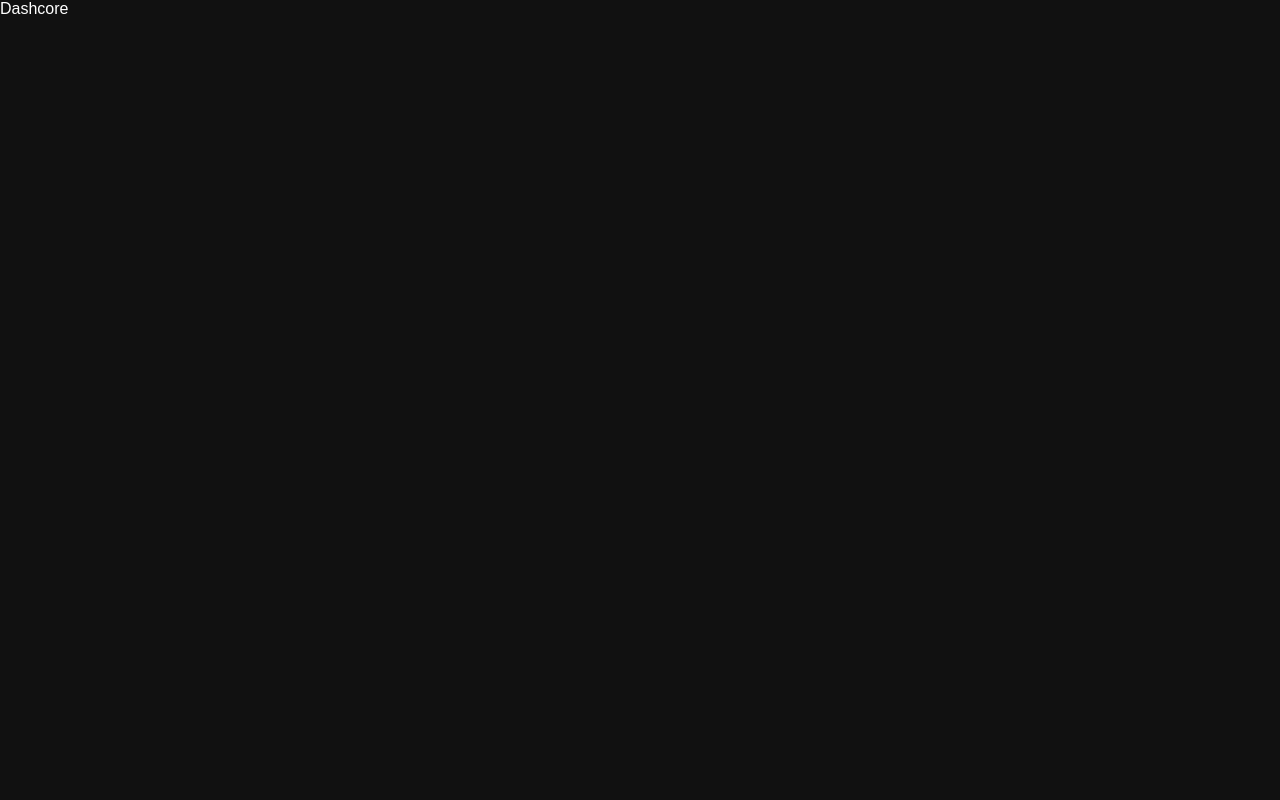
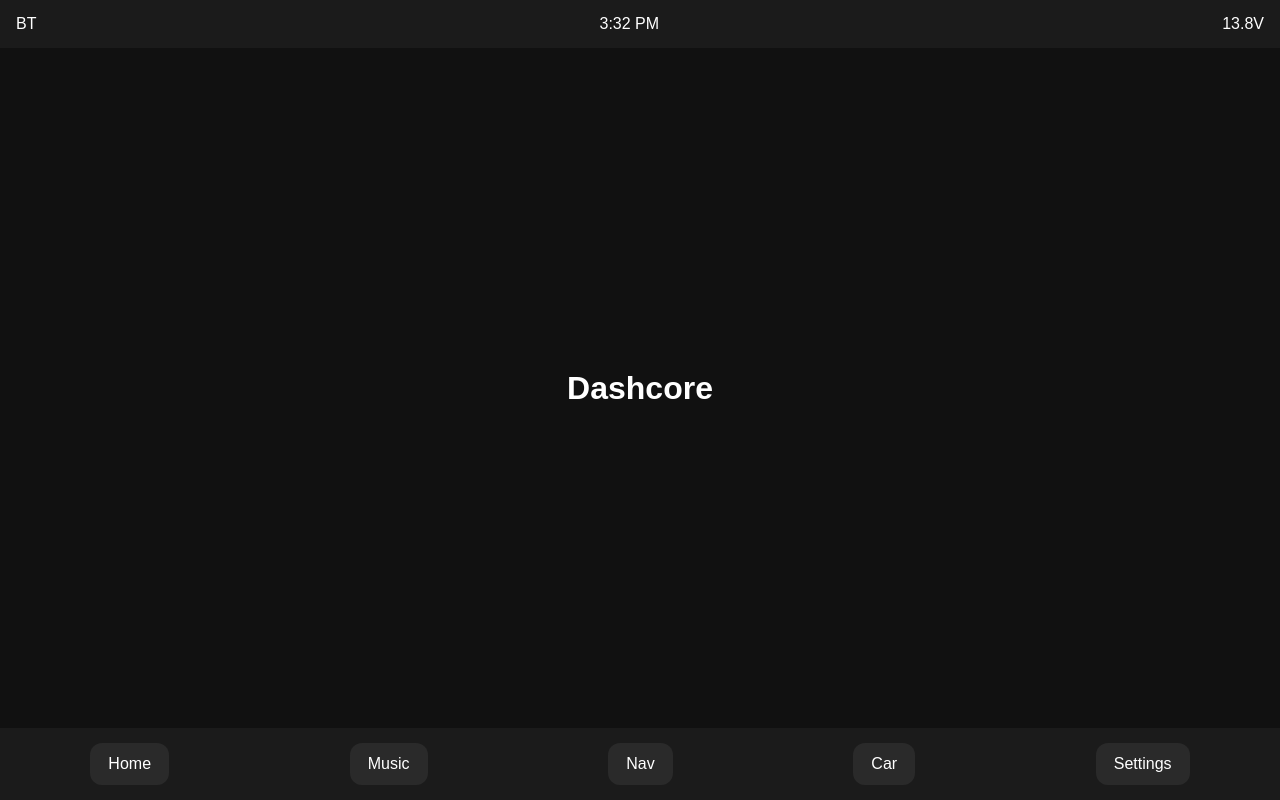
Before and after one commit to tahp/dashcore, a React app in the folder frontend/: page / in a window 1280 px wide. Built offline with nearby package versions, Linux system fonts and the light colour scheme; the HTML template or start-up script is replaced by a standard one.

Commit message:
Define initial system state architecture

```diff
--- a/frontend/src/App.jsx
+++ b/frontend/src/App.jsx
@@ -1,7 +1,26 @@
+
 function App() {
   return (
-    <div>
-      Dashcore
+    <div className="app">
+
+      <header className="topbar">
+        <div>BT</div>
+        <div>3:32 PM</div>
+        <div>13.8V</div>
+      </header>
+
+      <main className="content">
+        <h1>Dashcore</h1>
+      </main>
+
+      <nav className="dock">
+        <button>Home</button>
+        <button>Music</button>
+        <button>Nav</button>
+        <button>Car</button>
+        <button>Settings</button>
+      </nav>
+
     </div>
   )
 }
--- a/frontend/src/index.css
+++ b/frontend/src/index.css
@@ -1,3 +1,4 @@
+
 * {
   margin: 0;
   padding: 0;
@@ -9,3 +10,52 @@ body {
   color: white;
   font-family: sans-serif;
 }
+
+.app {
+  width: 100vw;
+  height: 100vh;
+
+  display: flex;
+  flex-direction: column;
+}
+
+.topbar {
+  height: 48px;
+
+  display: flex;
+  justify-content: space-between;
+  align-items: center;
+
+  padding: 0 16px;
+
+  background: #1b1b1b;
+}
+
+.content {
+  flex: 1;
+
+  display: flex;
+  justify-content: center;
+  align-items: center;
+}
+
+.dock {
+  height: 72px;
+
+  display: flex;
+  justify-content: space-around;
+  align-items: center;
+
+  background: #1b1b1b;
+}
+
+button {
+  background: #2a2a2a;
+  border: none;
+  color: white;
+
+  padding: 12px 18px;
+  border-radius: 12px;
+
+  font-size: 16px;
+}
```
Also changed, not shown: 1 other file (tests, documents, lock files or other folders).
